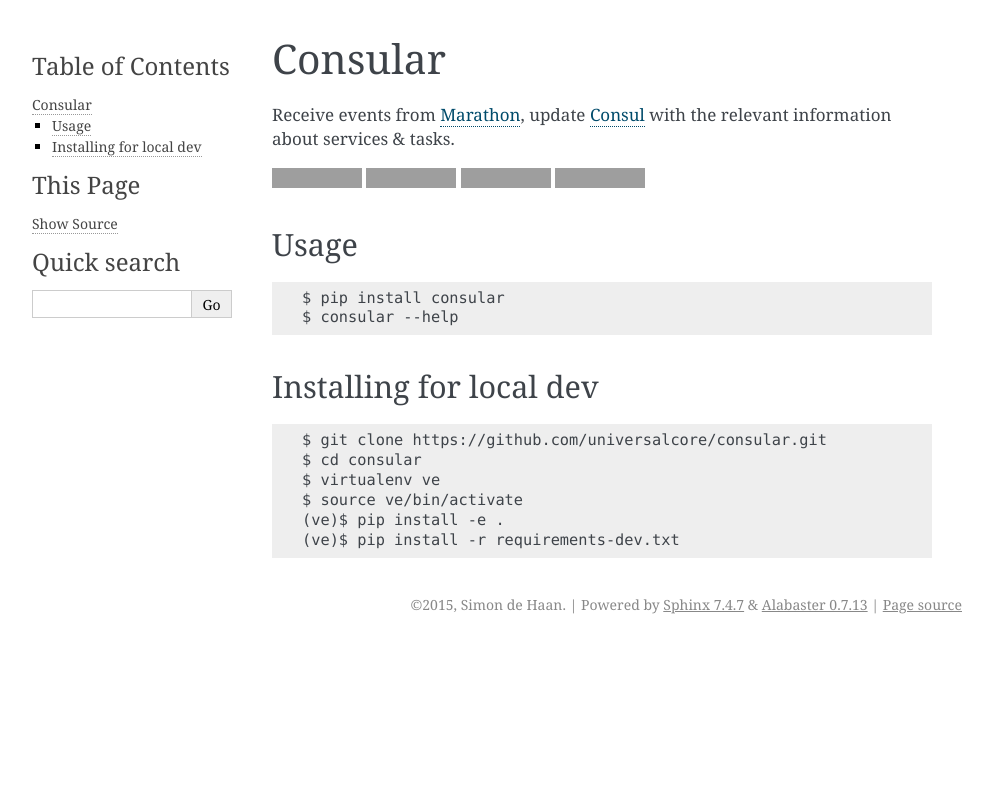
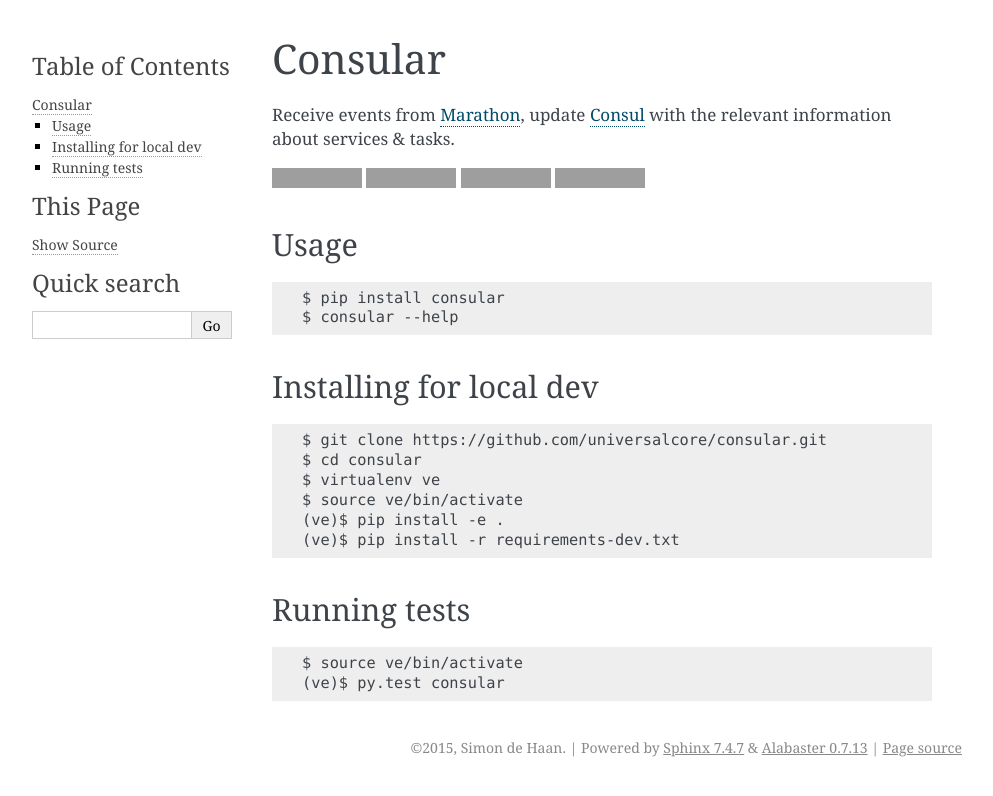
Before and after one commit to universalcore/consular, a Sphinx documentation site: the page built from docs/index.rst, in a window 1280 px wide, cut to the strip 0-796 px from the top of the page. Shown: the whole strip, without its empty margins (148-1141 px from the left). Built offline with Sphinx 7.4.7, drawn with Linux system fonts in a browser that asks for light colours; grey boxes are pictures that could not be loaded.

Commit message:
documenting how to run tests

```diff
--- a/docs/index.rst
+++ b/docs/index.rst
@@ -41,6 +41,13 @@
     (ve)$ pip install -e .
     (ve)$ pip install -r requirements-dev.txt
 
+Running tests
+~~~~~~~~~~~~~
+
+::
+
+    $ source ve/bin/activate
+    (ve)$ py.test consular
 
 .. _Marathon: http://mesosphere.github.io/marathon/
 .. _Consul: http://consul.io/
```
